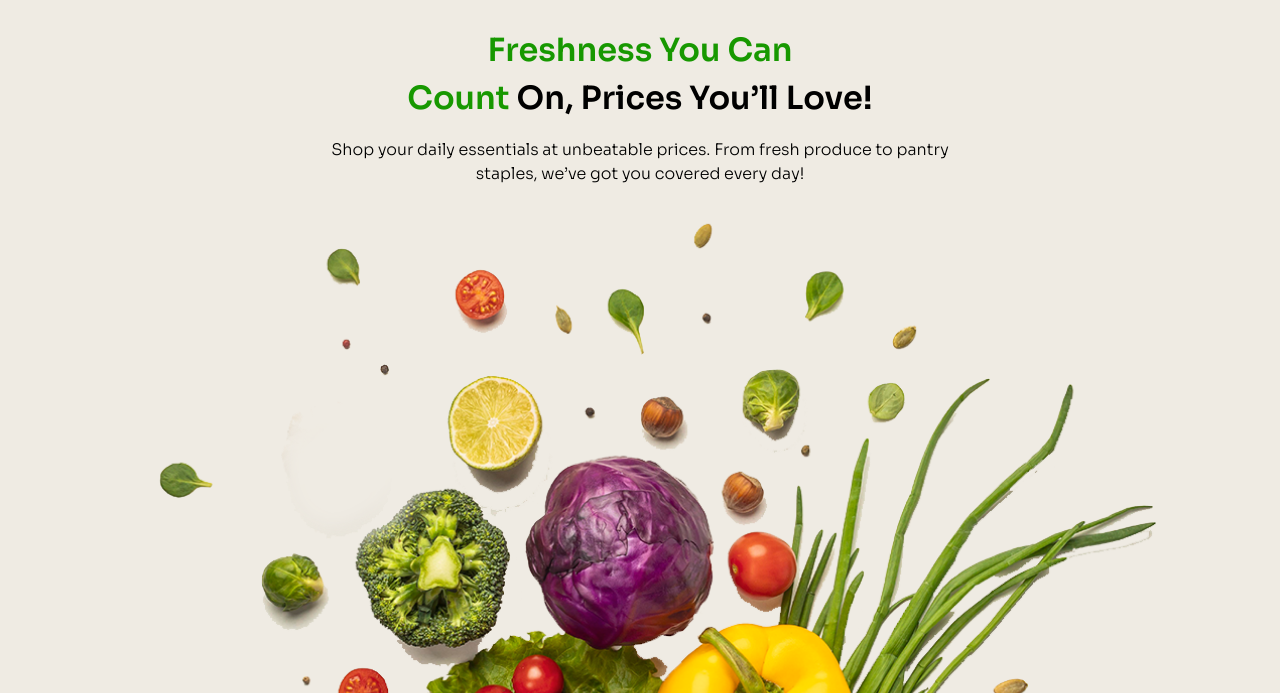
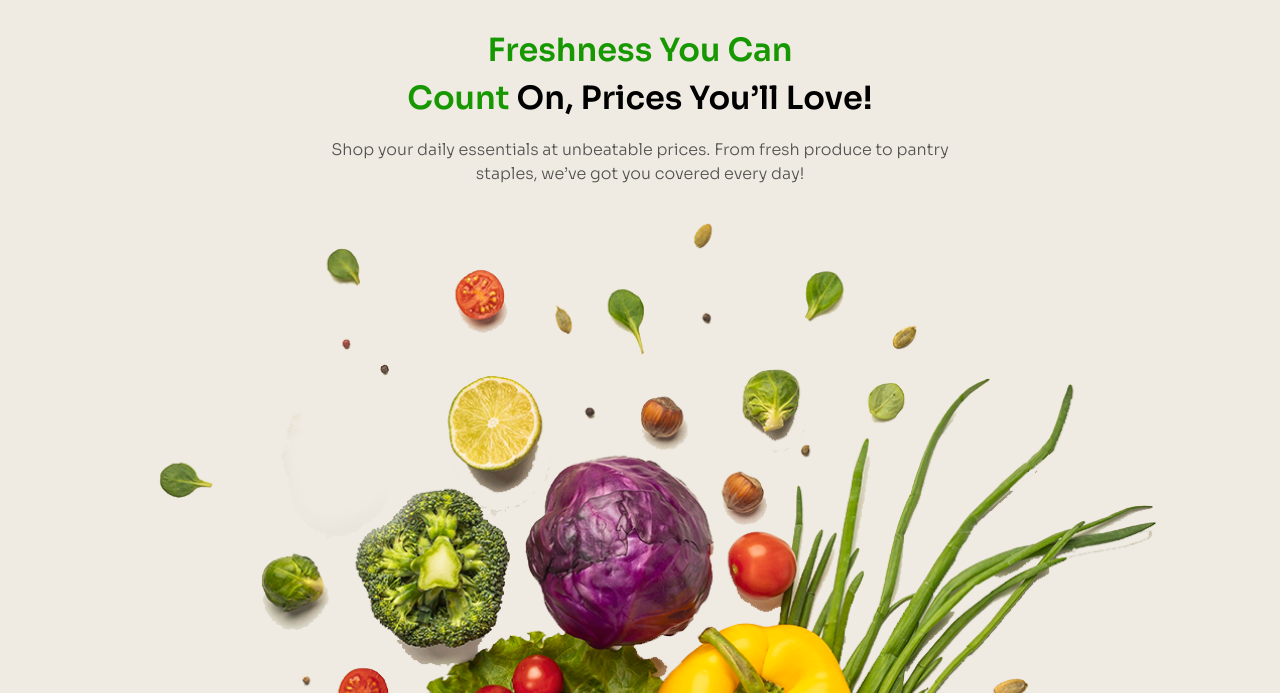
Before and after one commit to muhammad-tamim/web_project_10, a plain HTML site: page index.html in a window 1280 px wide. Shown: the part 107-800 px from the top of the page. Drawn offline with nearby package versions, Linux system fonts and the light colour scheme.

Commit message:
fix(hero section): add custom font color on hero description

```diff
--- a/index.html
+++ b/index.html
@@ -79,7 +79,8 @@
                         Freshness You Can</span><br>
                     <span class="text-accent">Count</span> On, Prices You’ll Love!
                 </h1>
-                <p class="font-light text-base 2xl:text-xl">Shop your daily essentials at unbeatable prices. From fresh
+                <p class="font-light text-base 2xl:text-xl text-textPrimary/70">Shop your daily essentials at unbeatable
+                    prices. From fresh
                     produce to
                     pantry<br class="hidden md:block">
                     staples, we’ve got you
```
